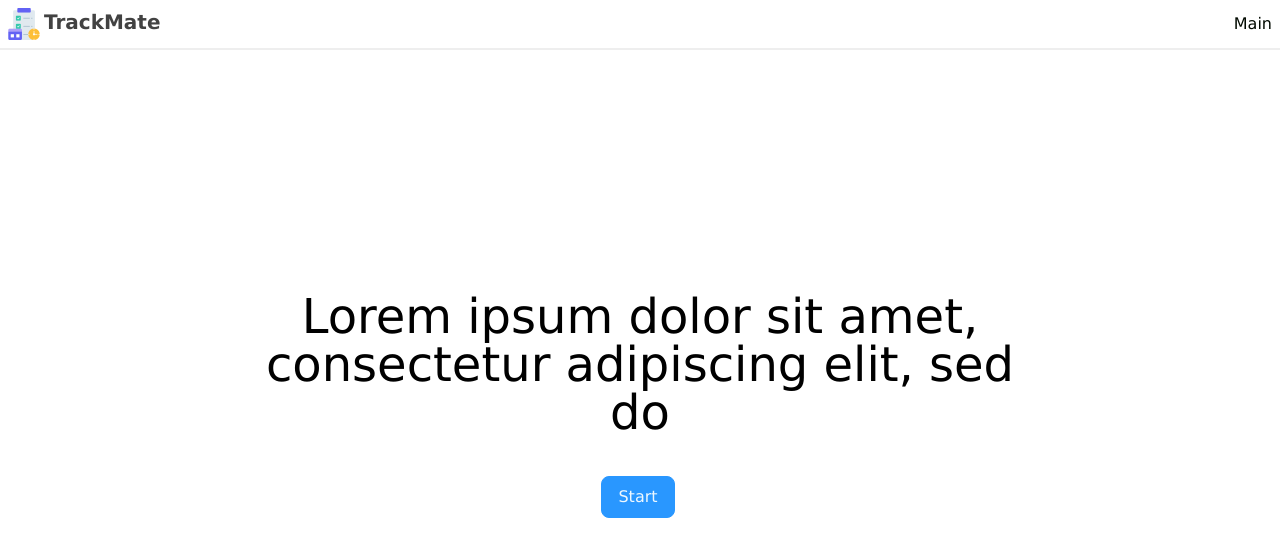
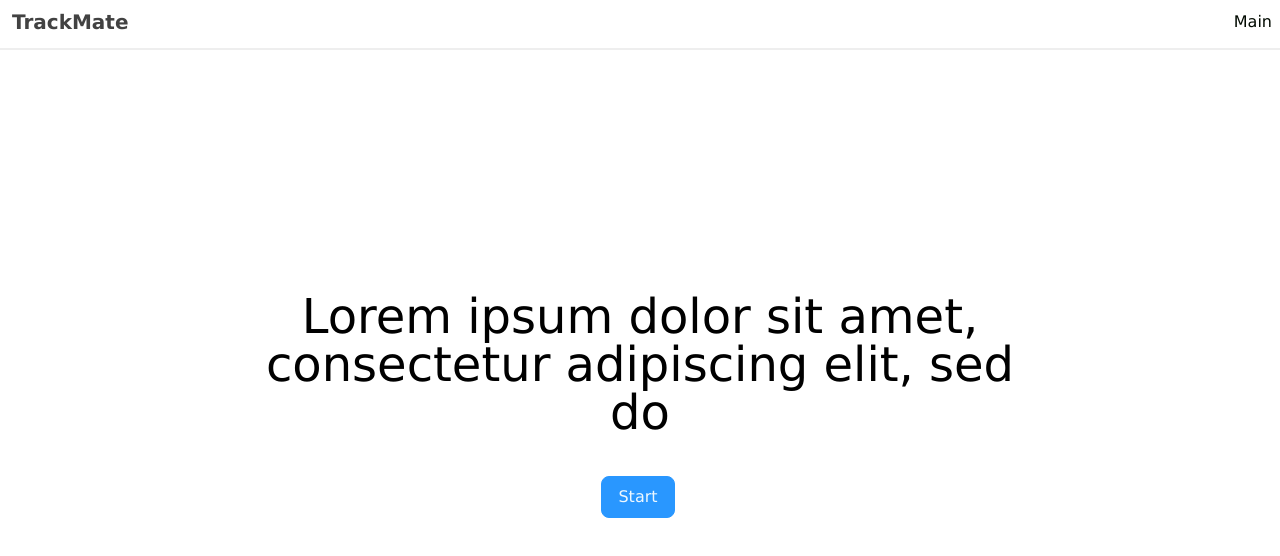
Before and after one commit to eduardrassolov/taskmanager, a React (Vite) app: page / in a window 1280 px wide. Shown: the top 556 px of the page. Built offline with nearby package versions, Linux system fonts and the light colour scheme; no server answers.

Commit message:
delete logo icon for test

```diff
--- a/src/components/navbar/Logo.jsx
+++ b/src/components/navbar/Logo.jsx
@@ -5,7 +5,7 @@ function Logo() {
     <>
       <div className="m-2 flex items-center">
         <NavLink to="/" className="flex">
-          <img src="../../src/img/logo.png" className="w-8" alt="logo" />
+          {/* <img src="../../src/img/logo.png" className="w-8" alt="logo" /> */}
 
           <p className="mx-1 hidden text-xl font-semibold text-gray-800 sm:block">
             TrackMate
```
